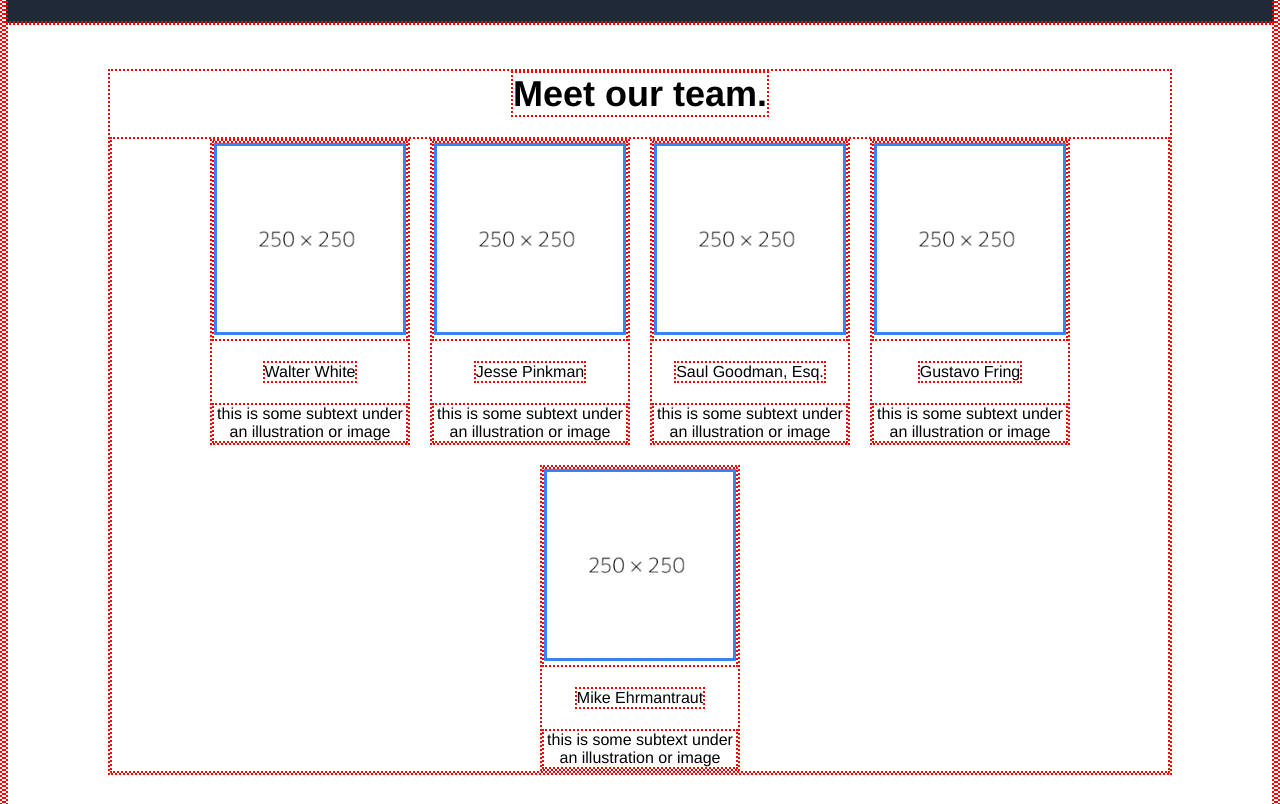
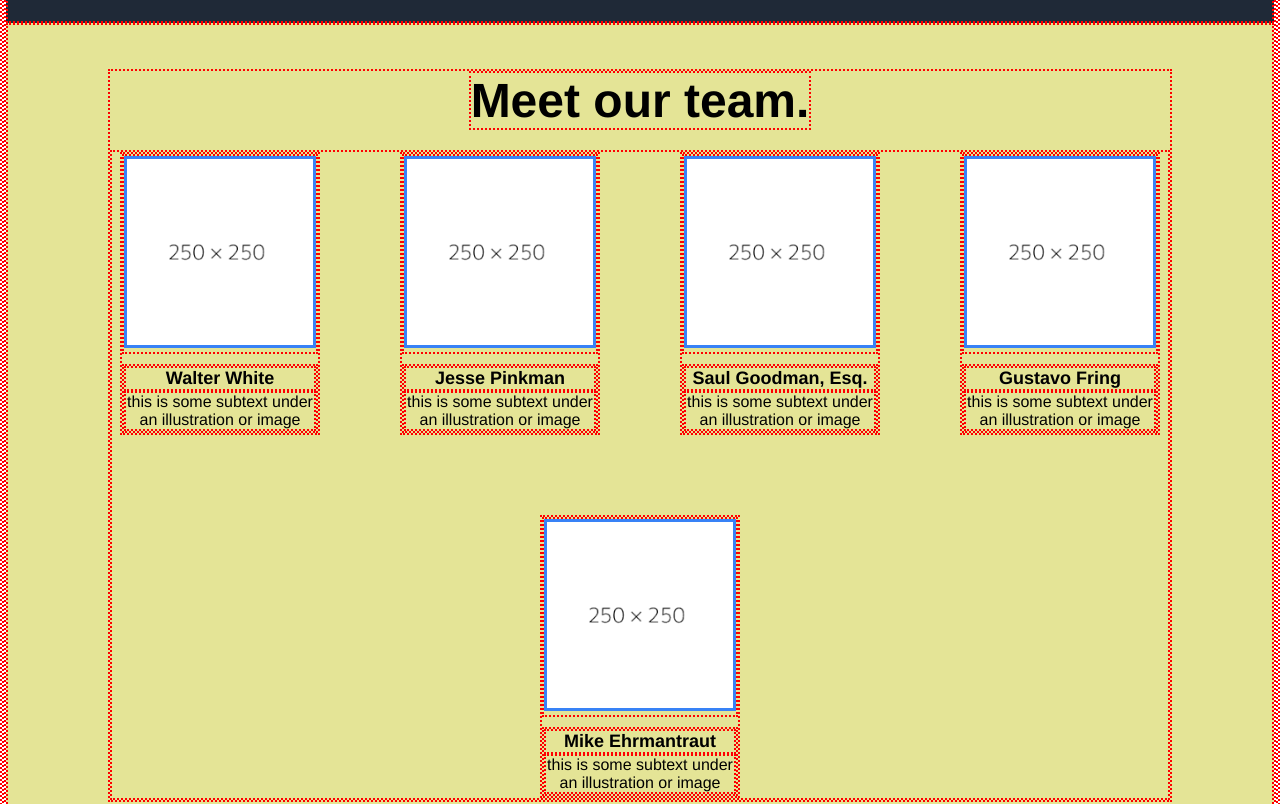
Before and after one commit to neilcasas/landing-page, a plain HTML site: page index.html in a window 1280 px wide. Shown: the part 480-1284 px from the top of the page. Drawn offline with Linux system fonts and the light colour scheme.

Commit message:
Restructure team section

```diff
--- a/index.html
+++ b/index.html
@@ -38,52 +38,61 @@
 
         </div>
 
-        <!--Contains information section of page-->
-        <div class="info-container">
+        <!--Contains team section of page-->
+        <div class="team-container">
 
-            <div class="info-main">
-                <div class="info-heading">Meet our team.</div>
+            <div class="team-main">
+                <div class="team-heading">Meet our team.</div>
 
-                <div class="info-pic-container">
+                <div class="member-pic-container">
 
                     <div class="pic-container">
-                        <div class="info-img">
+                        <div class="member-img">
                             <img src="placeholder.png" alt="placeholder">
                         </div>
+                        <div class="member-text">
                             <div class="member-name">Walter White</div>
-                        <div class="info-description">this is some subtext under an illustration or image</div>
+                            <div class="member-description">this is some subtext under an illustration or image</div>
+                        </div>
                     </div>
 
                     <div class="pic-container">
-                        <div class="info-img">
+                        <div class="member-img">
                             <img src="placeholder.png" alt="placeholder">
                         </div>
+                        <div class="member-text">
                             <div class="member-name">Jesse Pinkman</div>
-                        <div class="info-description">this is some subtext under an illustration or image</div>
+                            <div class="member-description">this is some subtext under an illustration or image</div>
+                        </div>
                     </div>
 
                     <div class="pic-container">
-                        <div class="info-img">
+                        <div class="member-img">
                             <img src="placeholder.png" alt="placeholder">
                         </div>
+                        <div class="member-text">
                             <div class="member-name">Saul Goodman, Esq.</div>
-                        <div class="info-description">this is some subtext under an illustration or image</div>
+                            <div class="member-description">this is some subtext under an illustration or image</div>
+                        </div>
                     </div>
 
                     <div class="pic-container">
-                        <div class="info-img">
-                            <img src="placeholder.png   " alt="placeholder">
+                        <div class="member-img">
+                            <img src="placeholder.png" alt="placeholder">
                         </div>
+                        <div class="member-text">
                             <div class="member-name">Gustavo Fring</div>
-                        <div class="info-description">this is some subtext under an illustration or image</div>
+                            <div class="member-description">this is some subtext under an illustration or image</div>
+                        </div>
                     </div>
 
                     <div class="pic-container">
-                        <div class="info-img">
+                        <div class="member-img">
                             <img src="placeholder.png" alt="placeholder">
                         </div>
+                        <div class="member-text">
                             <div class="member-name">Mike Ehrmantraut</div>
-                        <div class="info-description">this is some subtext under an illustration or image</div>
+                            <div class="member-description">this is some subtext under an illustration or image</div>
                         </div>
                     </div>
 
@@ -95,8 +104,8 @@
         <div class="quote-container">
 
             <div class="quote">
-                <div class="quote-text">"This is an inspiring quote, or a testimonial from a customer. Maybe it's just filling up space, or maybe people will actually read it. Who knows? All I know is that it looks nice."</div>
-                <div class="quote-src">-Thor, God of Thunder</div>
+                <div class="quote-text">"Who are you talking to right now? Who is it you think you see? Do you know how much I make a year? I mean, even if I told you, you wouldn't believe it. Do you know what would happen if I suddenly decided to stop going into work? A business big enough that it could be listed on the NASDAQ goes belly up. Disappears! It ceases to exist without me. No, you clearly don't know who you're talking to, so let me clue you in. I am not in danger, Skyler. I am the danger. A guy opens his door and gets shot and you think that of me? No. I am the one who knocks!"</div>
+                <div class="quote-src">-Walter White</div>
             </div>
         </div>
 
--- a/styles.css
+++ b/styles.css
@@ -97,35 +97,36 @@ body {
     border-radius: 5px;
 }
 
-.info-container {
+.team-container {
     display: flex;
     flex-direction: column;
     justify-content: center;
     align-items: center;
     padding: 44px 100px 100px 100px;
     gap: 20px;
+    background-color:rgb(228, 228, 150);
 }
 
-.info-main {
+.team-main {
     display: flex;
     flex-direction: column;
     align-items: center;
     gap: 20px;
 }
 
-.info-heading {
-    font-size: 36px;
+.team-heading {
+    font-size: 48px;
     text-align: center;
     font-weight: 700;
     flex-shrink: 0;
 }
 
-.info-pic-container {
+.member-pic-container {
     display: flex;
     flex-wrap: wrap;
     align-items: center;
     justify-content: center;
-    gap: 20px;
+    gap: 80px;
 }
 
 .pic-container {
@@ -134,13 +135,18 @@ body {
     justify-content: center;
     align-items: center;
     text-align: center;
-    gap: 20px;
+    gap: 10px;
     max-width: 200px;
 }
 
 .pic-container img {
     border: 3px solid #3882F6;
     width: 100%;
+}
+
+.member-name {
+    font-size: 18px;
+    font-weight: 700;
 }
 
 .quote-container {
```
Also changed, not shown: gus-fring.jpg (added), jesse-pinkman.png (added), mike.jpeg (added), saul-goodman.jpg (added), walter-white.png (added). Lines whose indentation alone changed are shown as unchanged.
